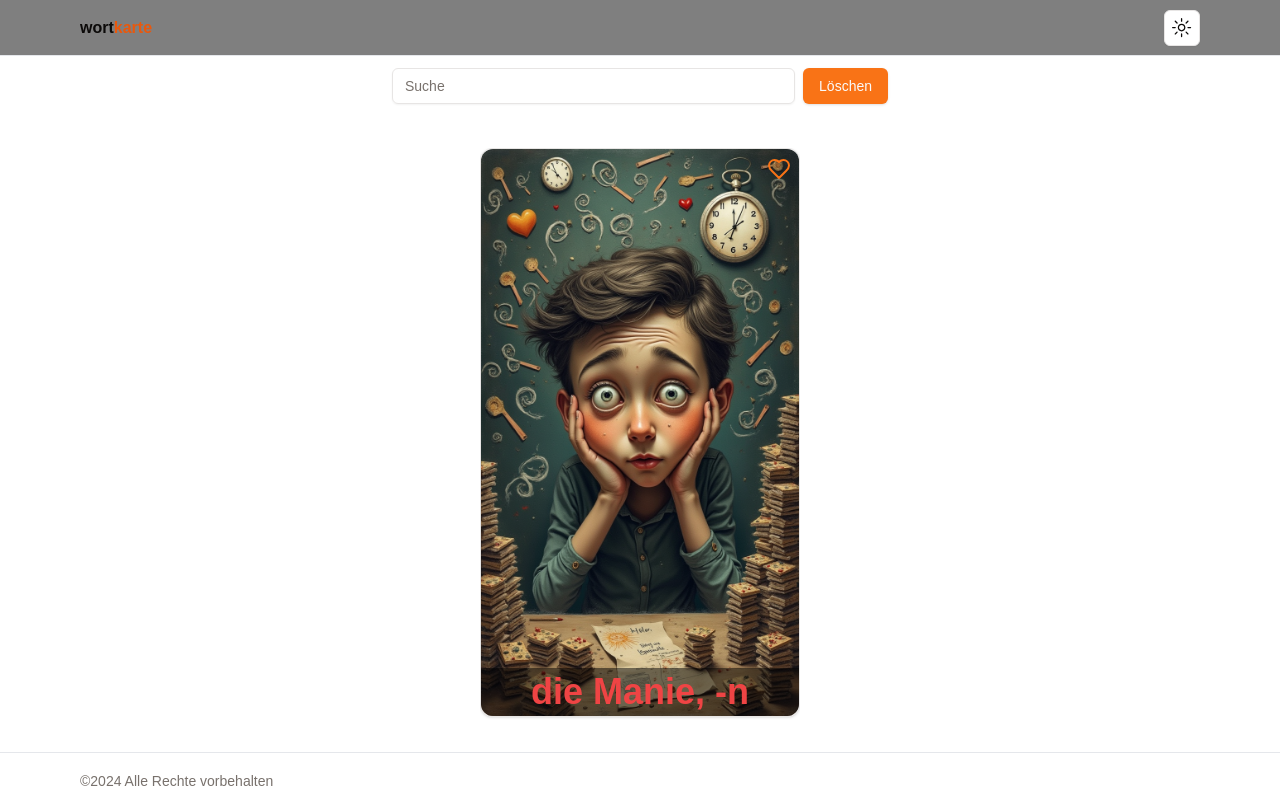
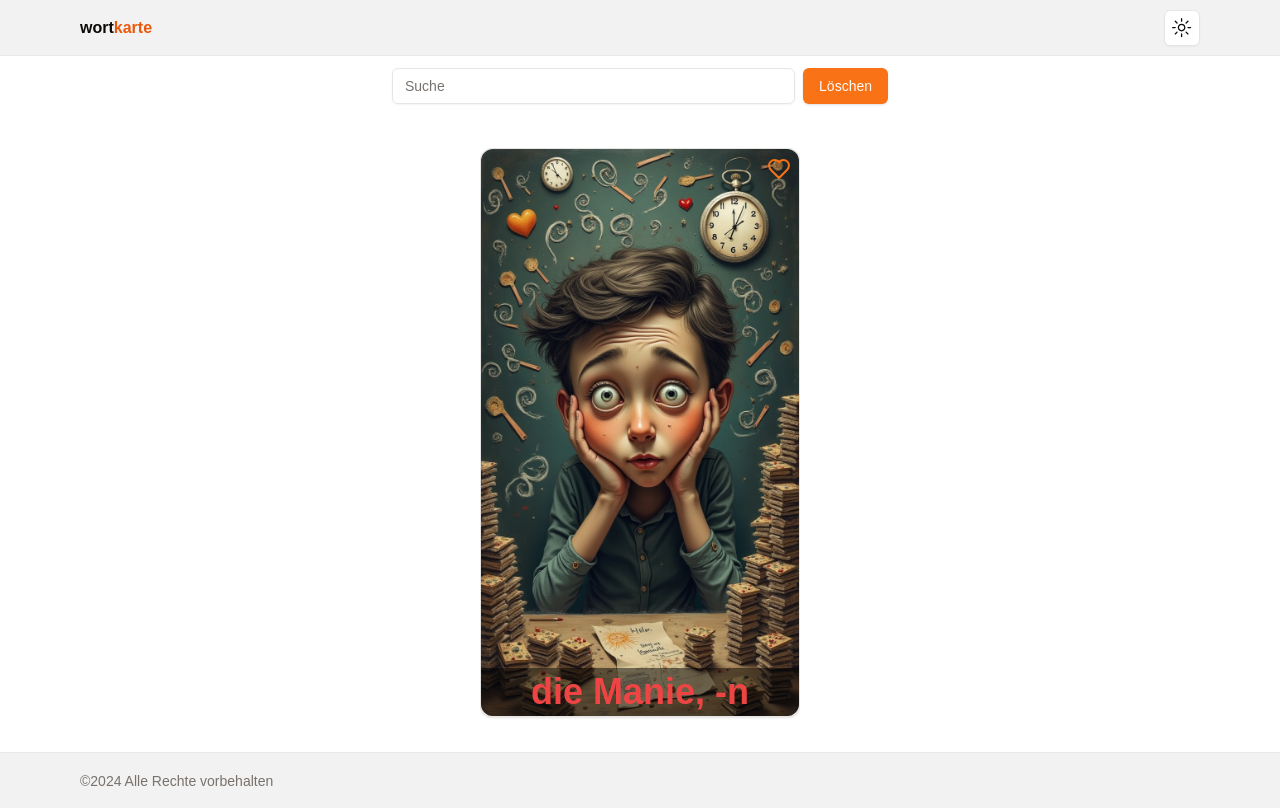
Before and after one commit to stoczec/wortkarte, a Next.js app: page / in a window 1280 px wide. Built offline with nearby package versions, Linux system fonts and the light colour scheme.

Commit message:
"Update footer and navbar styles: added bg-black/5 to footer and navbar, changed navbar's bg-black/50 to bg-black/5"

```diff
--- a/src/components/footer.tsx
+++ b/src/components/footer.tsx
@@ -3,7 +3,7 @@ import { MaxWidthWrapper } from './'
 
 export const Footer = () => {
 	return (
-		<footer className=" h-14 border-t border-gray-200 flex-grow-0 flex-shrink-0 basis-auto">
+		<footer className=" h-14 border-t border-gray-200 bg-black/5 flex-grow-0 flex-shrink-0 basis-auto">
 			<MaxWidthWrapper>
 				<div className="h-full flex flex-col justify-center items-center md:flex-row md:justify-between ">
 					<div className="text-center md:text-left pb-2 md:pb-0">
--- a/src/components/navbar.tsx
+++ b/src/components/navbar.tsx
@@ -5,7 +5,7 @@ import { MaxWidthWrapper } from './maxWidthWrapper'
 
 export const Navbar = async () => {
 	return (
-		<nav className="h-14 inset-x-0 top-0 w-full border-b border-gray-200 bg-black/50 backdrop-blur-lg transition-all">
+		<nav className="h-14 inset-x-0 top-0 w-full border-b border-gray-200 bg-black/5 backdrop-blur-lg transition-all">
 			<MaxWidthWrapper>
 				<div className="flex h-14 items-center justify-between">
 					<Link href="/" className="flex z-40 font-semibold">
```
